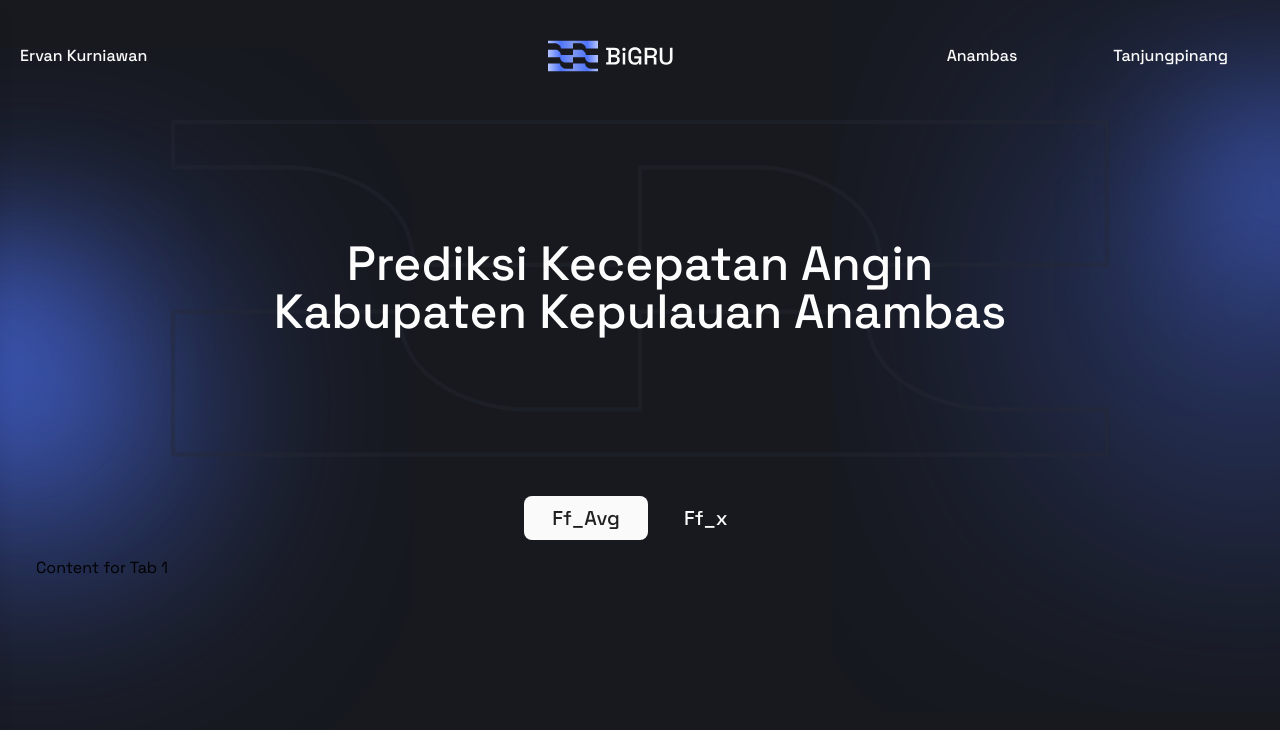
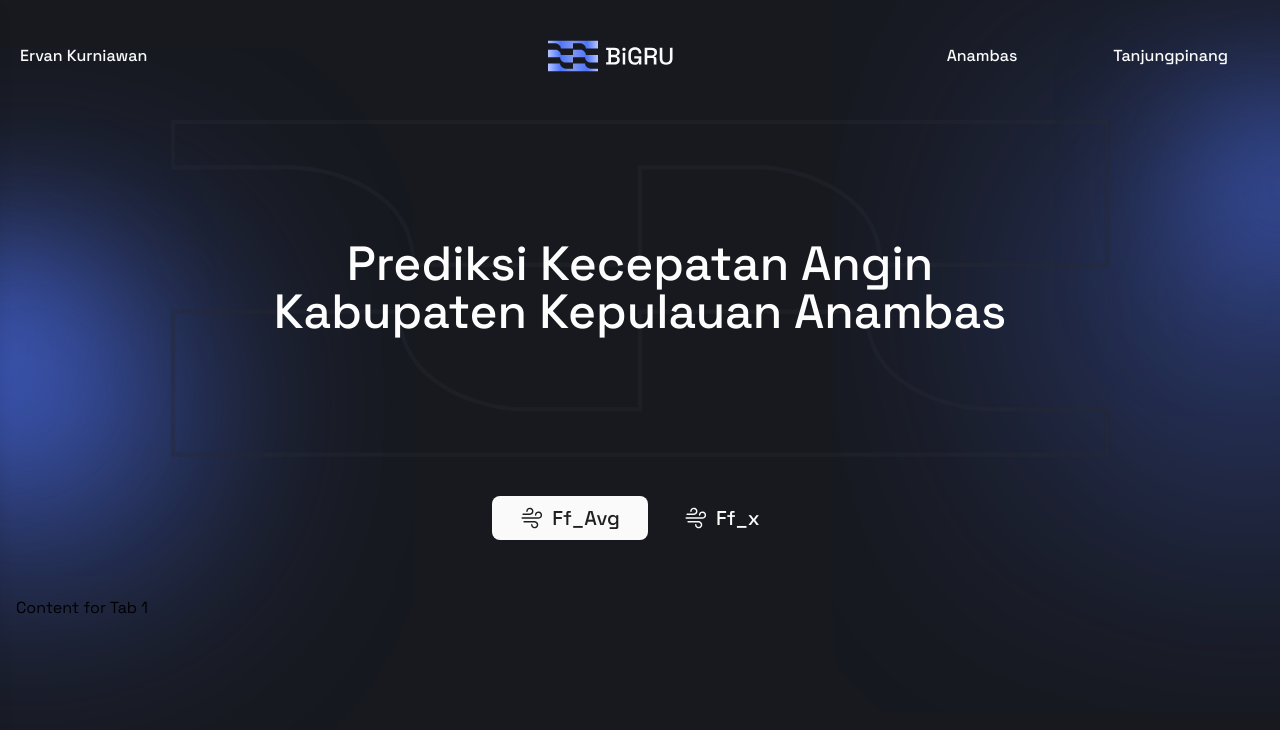
Before and after one commit to ervanervan/wind-speed-prediction-with-bigru, a React (Vite) app in the folder client/: page /anambas in a window 1280 px wide. Shown: the top 730 px of the page. Built offline with nearby package versions, Linux system fonts and the light colour scheme; a web font is replaced by a local one.

Commit message:
add: tabs component in anambaspage

```diff
--- /dev/null
+++ b/client/src/assets/icons/IconAir.jsx
@@ -0,0 +1,34 @@
+import React from "react";
+
+export default function IconAir({ className }) {
+  return (
+    <svg
+      width="25"
+      height="24"
+      viewBox="0 0 25 24"
+      fill="none"
+      xmlns="http://www.w3.org/2000/svg"
+      stroke="currentColor"
+      className={`${className}`}
+    >
+      <path
+        d="M3.25 8H10.25C10.8433 8 11.4234 7.82405 11.9167 7.49441C12.4101 7.16477 12.7946 6.69623 13.0216 6.14805C13.2487 5.59987 13.3081 4.99667 13.1924 4.41473C13.0766 3.83279 12.7909 3.29824 12.3713 2.87868C11.9518 2.45912 11.4172 2.1734 10.8353 2.05765C10.2533 1.94189 9.65013 2.0013 9.10195 2.22836C8.55377 2.45543 8.08524 2.83994 7.75559 3.33329C7.42595 3.82664 7.25 4.40666 7.25 5"
+        strokeWidth="1.5"
+        strokeLinecap="round"
+        strokeLinejoin="round"
+      />
+      <path
+        d="M4.25 16H15.25C15.8433 16 16.4234 16.1759 16.9167 16.5056C17.4101 16.8352 17.7946 17.3038 18.0216 17.8519C18.2487 18.4001 18.3081 19.0033 18.1924 19.5853C18.0766 20.1672 17.7909 20.7018 17.3713 21.1213C16.9518 21.5409 16.4172 21.8266 15.8353 21.9424C15.2533 22.0581 14.6501 21.9987 14.1019 21.7716C13.5538 21.5446 13.0852 21.1601 12.7556 20.6667C12.4259 20.1734 12.25 19.5933 12.25 19"
+        strokeWidth="1.5"
+        strokeLinecap="round"
+        strokeLinejoin="round"
+      />
+      <path
+        d="M2.25 12H19.25C19.8433 12 20.4234 11.8241 20.9167 11.4944C21.4101 11.1648 21.7946 10.6962 22.0216 10.1481C22.2487 9.59987 22.3081 8.99667 22.1924 8.41473C22.0766 7.83279 21.7909 7.29824 21.3713 6.87868C20.9518 6.45912 20.4172 6.1734 19.8353 6.05765C19.2533 5.94189 18.6501 6.0013 18.1019 6.22836C17.5538 6.45543 17.0852 6.83994 16.7556 7.33329C16.4259 7.82664 16.25 8.40666 16.25 9"
+        strokeWidth="1.5"
+        strokeLinecap="round"
+        strokeLinejoin="round"
+      />
+    </svg>
+  );
+}
--- /dev/null
+++ b/client/src/assets/icons/IconData.jsx
@@ -0,0 +1,40 @@
+import React from "react";
+
+export default function IconData({ className }) {
+  return (
+    <svg
+      width="25"
+      height="24"
+      viewBox="0 0 25 24"
+      fill="none"
+      xmlns="http://www.w3.org/2000/svg"
+      stroke="currentColor"
+      className={`${className}`}
+    >
+      <path
+        d="M12.25 9C16.6683 9 20.25 7.65685 20.25 6C20.25 4.34315 16.6683 3 12.25 3C7.83172 3 4.25 4.34315 4.25 6C4.25 7.65685 7.83172 9 12.25 9Z"
+        strokeWidth="1.5"
+        strokeLinecap="round"
+        strokeLinejoin="round"
+      />
+      <path
+        d="M6.287 12C5.02 12.53 4.25 13.232 4.25 14C4.25 15.657 7.832 17 12.25 17C16.668 17 20.25 15.657 20.25 14C20.25 13.232 19.48 12.53 18.213 12"
+        strokeWidth="1.5"
+        strokeLinecap="round"
+        strokeLinejoin="round"
+      />
+      <path
+        d="M4.25 6V10C4.25 11.657 7.832 13 12.25 13C16.668 13 20.25 11.657 20.25 10V6"
+        strokeWidth="1.5"
+        strokeLinecap="round"
+        strokeLinejoin="round"
+      />
+      <path
+        d="M4.25 14V18C4.25 19.657 7.832 21 12.25 21C16.668 21 20.25 19.657 20.25 18V14"
+        strokeWidth="1.5"
+        strokeLinecap="round"
+        strokeLinejoin="round"
+      />
+    </svg>
+  );
+}
--- a/client/src/components/Tabs.jsx
+++ b/client/src/components/Tabs.jsx
@@ -4,8 +4,8 @@ const Tabs = ({ tabs }) => {
   const [activeTab, setActiveTab] = useState(0);
 
   return (
-    <div className="container mx-auto px-5 py-20">
-      <div className="flex gap-2 items-center justify-center">
+    <div className="container mx-auto">
+      <div className="flex gap-2 items-center justify-center px-5 pt-20 pb-10">
         {tabs.map((tab, index) => (
           <button
             key={index}
@@ -16,8 +16,10 @@ const Tabs = ({ tabs }) => {
             }`}
             onClick={() => setActiveTab(index)}
           >
-            {tab.icon && <tab.icon className="h-5 w-5 mr-2" />}
-            {tab.label}
+            <div className="flex items-center">
+              {tab.icon && <tab.icon className="h-6 w-6 mr-2" />}
+              {tab.label}
+            </div>
           </button>
         ))}
       </div>
--- a/client/src/pages/AnambasPage.jsx
+++ b/client/src/pages/AnambasPage.jsx
@@ -6,18 +6,21 @@ import gradientTR from "../assets/gradient-t-r.svg";
 import gradientBR from "../assets/gradient-b-r.svg";
 import Navbar from "../components/Navbar";
 import Tabs from "../components/Tabs";
+import IconAir from "../assets/icons/IconAir";
+import IconData from "../assets/icons/IconData";
+import FF_X_ANB from "./FF_X_ANB";
 
 const AnambasPage = () => {
   const tabs = [
     {
       label: "Ff_Avg",
-      // icon: HomeIcon,
+      icon: IconAir,
       content: <div>Content for Tab 1</div>,
     },
     {
       label: "Ff_x",
-      // icon: HomeIcon,
-      content: <div>Content for Tab 2</div>,
+      icon: IconAir,
+      content: <FF_X_ANB />,
     },
   ];
 
```
